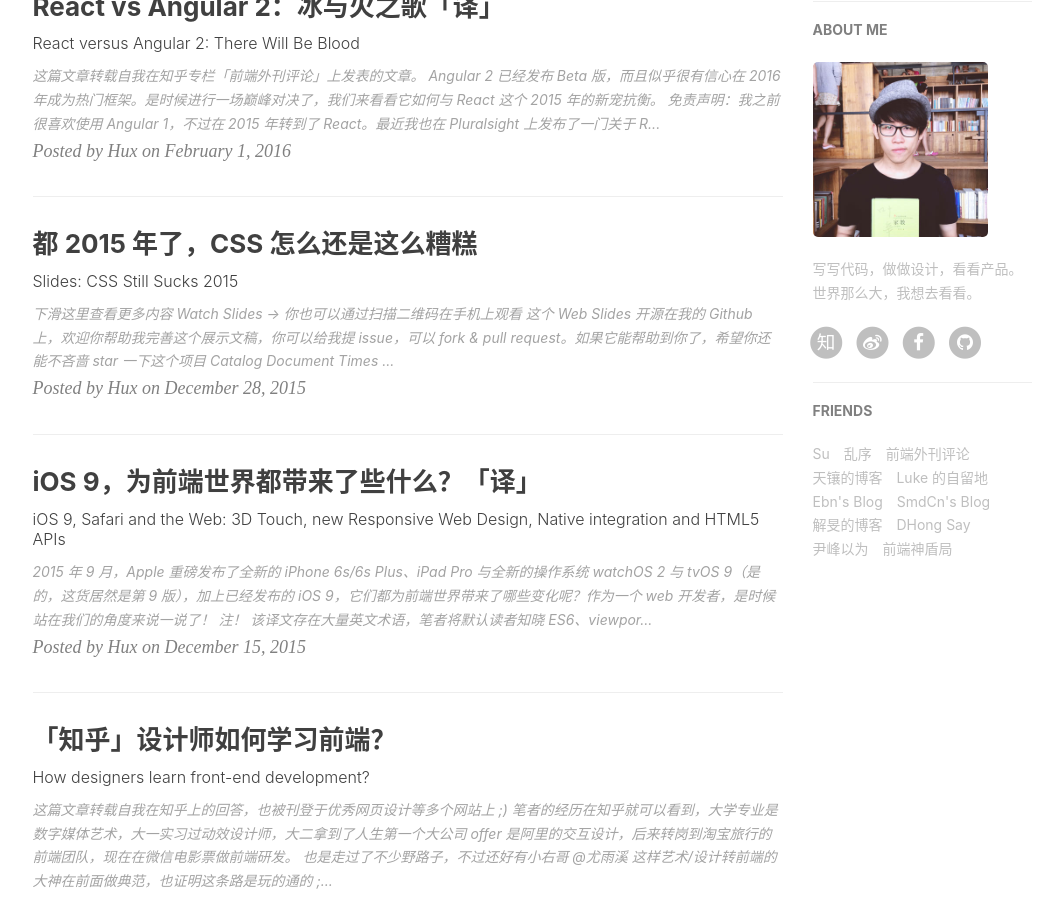
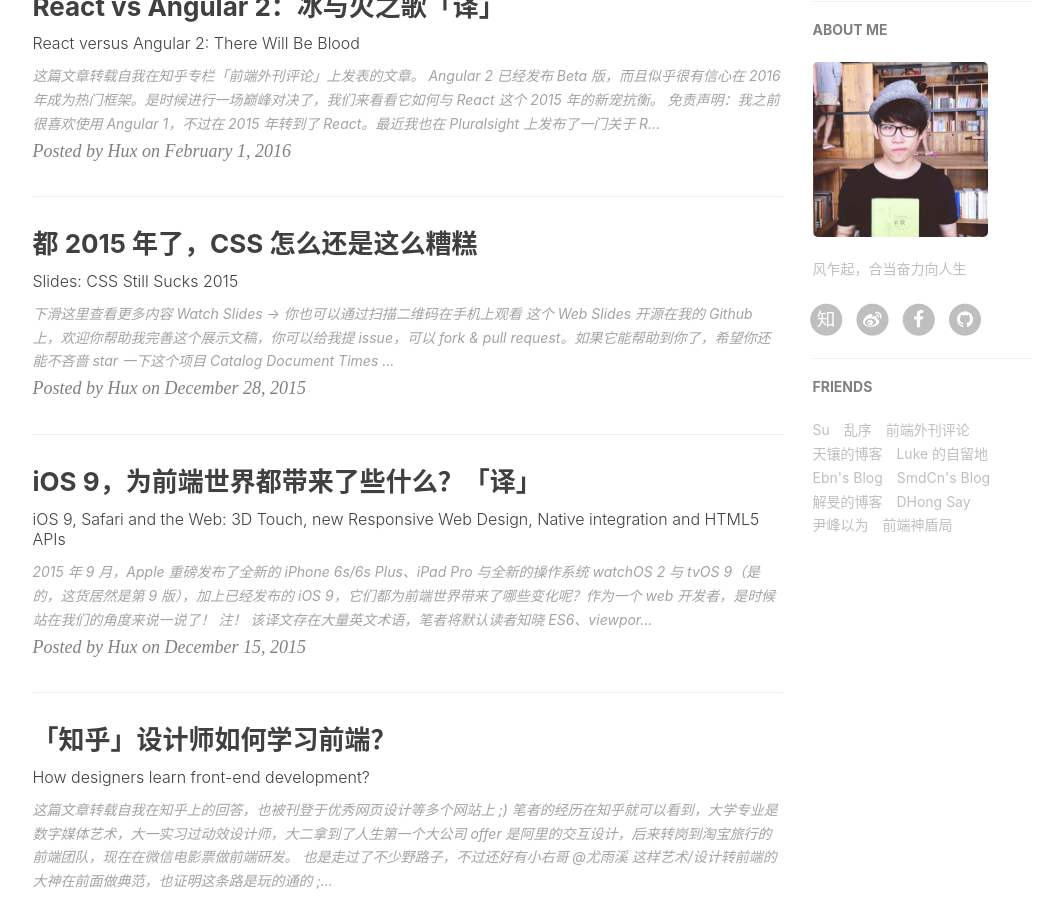
Before and after one commit to xinwuzu/xinwuzu.github.io, a Jekyll site: the page built from index.html, in a window 1280 px wide and 900 px high, scrolled down 692 px. Shown: the whole window, without its empty margins (135-1180 px from the left). Built offline with Jekyll 4.4.1, drawn with Linux system fonts in a browser that asks for light colours; nearby versions of some CDN libraries; the list of posts is cut into pages by our own code; comment, search, counter and statistics services are not loaded.

Commit message:
change private discription

```diff
--- a/_config.yml
+++ b/_config.yml
@@ -69,7 +69,7 @@
 
 # Sidebar settings
 sidebar: true                           # whether or not using Sidebar.
-sidebar-about-description: "写写代码，做做设计，看看产品。世界那么大，我想去看看。"
+sidebar-about-description: "风乍起，合当奋力向人生"
 sidebar-avatar: /img/avatar-hux.jpg      # use absolute URL, seeing it's used in both `/` and `/about/`
 
 
```
